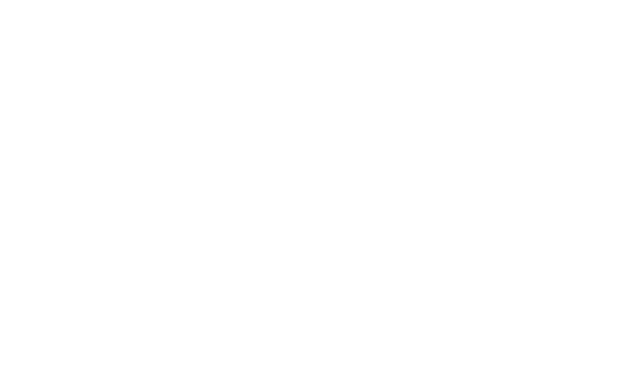
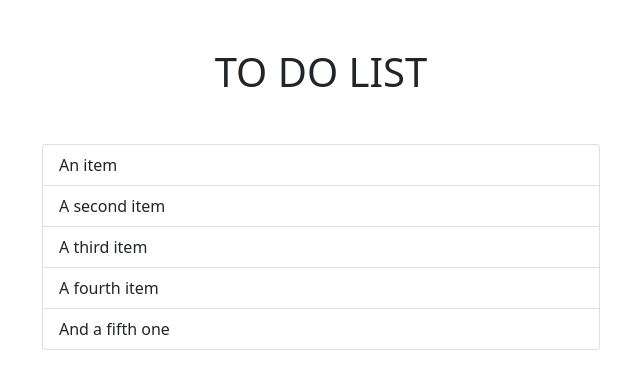
Before and after one commit to pietroscandola/vue-todolist, a plain HTML site: page index.html in a window 1280 px wide. Shown: the whole page, without its empty margins (319-959 px from the left). Drawn offline with nearby package versions, Linux system fonts and the light colour scheme.

Commit message:
add root in Vue

```diff
--- a/index.html
+++ b/index.html
@@ -17,8 +17,18 @@
 <body>
     <div id="root">
         <div class="container">
-            <header></header>
-            <main></main>
+            <header>
+                <h1 class="text-center my-5">TO DO LIST</h1>
+            </header>
+            <main class="w-50 mx-auto">
+                <ul class="list-group">
+                    <li class="list-group-item">An item</li>
+                    <li class="list-group-item">A second item</li>
+                    <li class="list-group-item">A third item</li>
+                    <li class="list-group-item">A fourth item</li>
+                    <li class="list-group-item">And a fifth one</li>
+                </ul>
+            </main>
         </div>
     </div>
 
--- a/js/script.js
+++ b/js/script.js
@@ -19,3 +19,9 @@ Bonus:
 
 console.log('Vue ok', Vue);
 Vue.config.devtools = true;
+
+const root = new Vue({
+    el: '#root',
+    data: {},
+    methods: {},
+});
```
